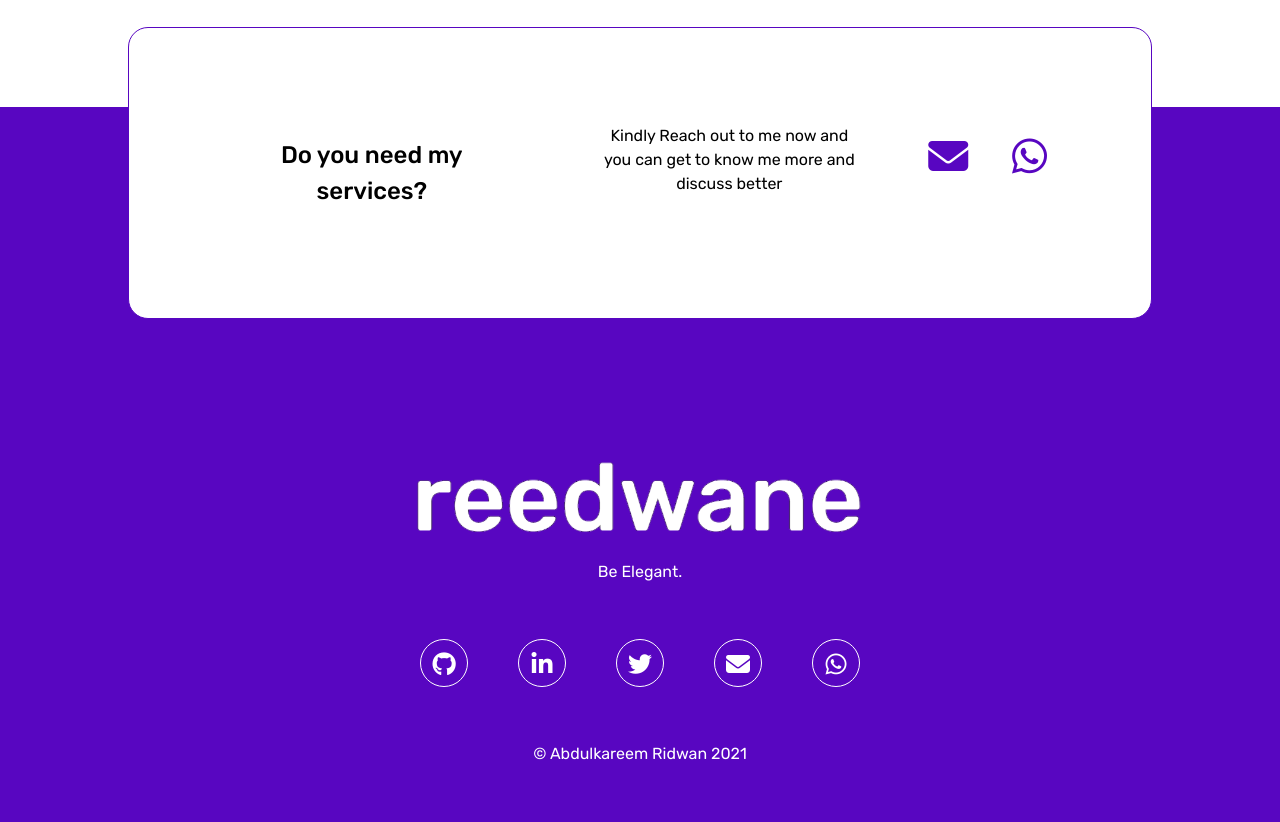
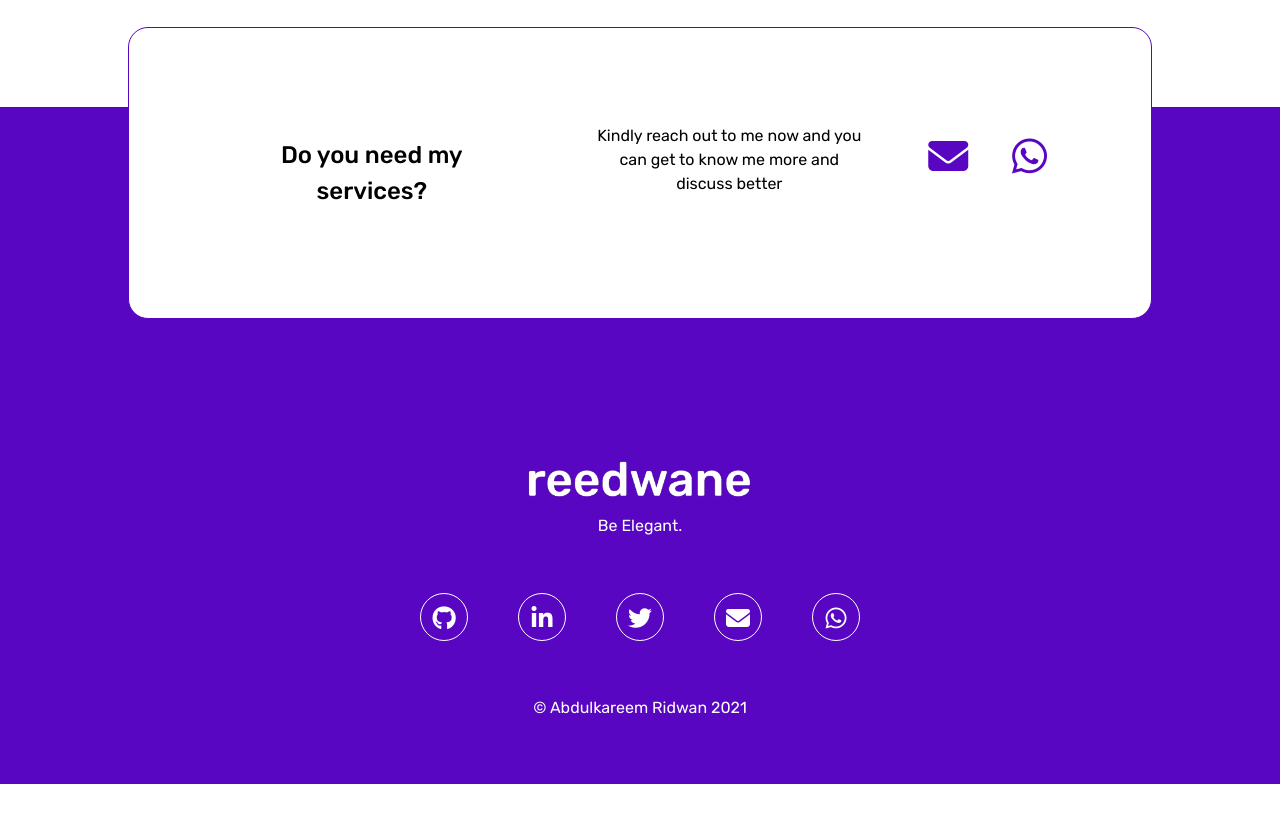
Before and after one commit to reedwane/reed-portfolio, a plain HTML site: page index.html in a window 1280 px wide. Shown: the part 2180-3002 px from the top of the page. After the commit the page ends 2964 px from the top, so only its background shows below. Drawn offline with Linux system fonts and the light colour scheme.

Commit message:
R typo fixed and hero-test width

```diff
--- a/index.html
+++ b/index.html
@@ -333,7 +333,7 @@
         <div class="contact">
           <h2>Do you need my services?</h2>
           <p>
-            Kindly Reach out to me now and you can get to know me more and
+            Kindly reach out to me now and you can get to know me more and
             discuss better
           </p>
 
--- a/styles/scss/style.scss
+++ b/styles/scss/style.scss
@@ -201,7 +201,7 @@ nav {
     h2 {
       display: inline-block;
       overflow: hidden;
-      width: 18ch;
+      width: 20ch;
       max-width: fit-content;
       white-space: nowrap;
       animation: typing 3s steps(20), blink 0.5s step-end infinite alternate;
@@ -463,7 +463,7 @@ footer {
   padding: 5%;
 
   img {
-    width: 40%;
+    width: 20%;
   }
 
   .socials {
@@ -481,3 +481,33 @@ footer {
     }
   }
 }
+
+//
+//
+// .from-left {
+//   grid-column: 2 / 3;
+//   -webkit-transform: translateX(-50%);
+//   transform: translateX(-50%);
+// }
+
+// .from-right {
+//   grid-column: 3 / 4;
+//   -webkit-transform: translateX(50%);
+//   transform: translateX(50%);
+// }
+
+// .from-left,
+// .from-right {
+//   transition: opacity 250ms ease-in, -webkit-transform 400ms ease-in;
+//   transition: opacity 250ms ease-in, transform 400ms ease-in;
+//   transition: opacity 250ms ease-in, transform 400ms ease-in,
+//     -webkit-transform 400ms ease-in;
+//   opacity: 0;
+// }
+
+// .from-left.appear,
+// .from-right.appear {
+//   -webkit-transform: translateX(0);
+//   transform: translateX(0);
+//   opacity: 1;
+// }
```
Also changed, not shown: styles/index.css.
